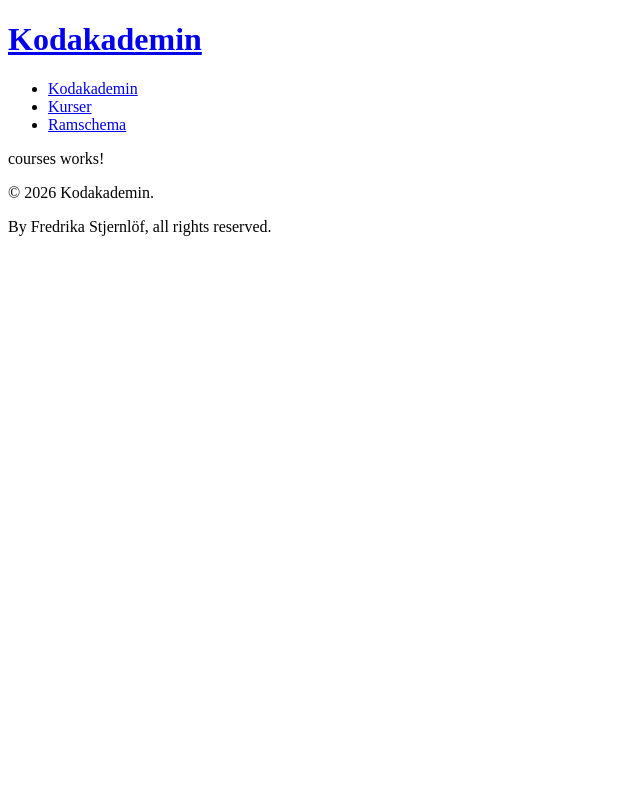
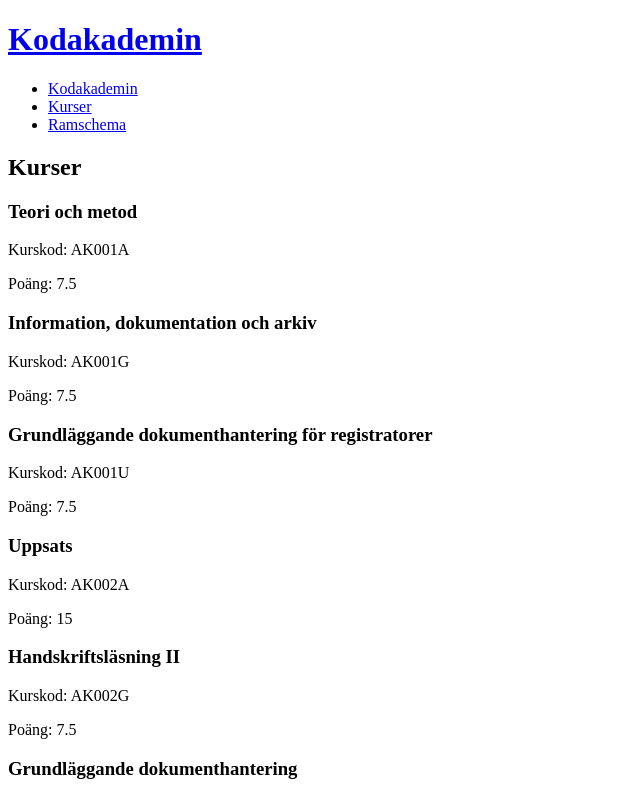
Before and after one commit to fredrikastjernlof/Kodakademin, an Angular app: page /kurser in a window 1280 px wide. Shown: the top 799 px of the page, without its empty margins (0-640 px from the left). Built offline with nearby package versions, Linux system fonts and the light colour scheme.

Commit message:
Display course data from JSON using Angular signals

```diff
--- a/src/app/pages/courses/courses.html
+++ b/src/app/pages/courses/courses.html
@@ -1 +1,18 @@
-<p>courses works!</p>
+<h2>Kurser</h2>
+
+@for (course of courses().slice(0, 20); track course.courseCode) {
+
+<article>
+    <h3>{{ course.courseName }}</h3>
+
+    <p>
+        Kurskod: {{ course.courseCode }}
+    </p>
+
+    <p>
+        Poäng: {{ course.points }}
+    </p>
+
+</article>
+
+}
--- a/src/app/pages/courses/courses.ts
+++ b/src/app/pages/courses/courses.ts
@@ -1,4 +1,5 @@
-import { Component } from '@angular/core';
+import { Component, inject } from '@angular/core';
+import { CourseService } from '../../services/course.service';
 
 @Component({
   selector: 'app-courses',
@@ -6,4 +7,16 @@ import { Component } from '@angular/core';
   templateUrl: './courses.html',
   styleUrl: './courses.scss',
 })
-export class Courses {}
+export class Courses {
+
+  // Inject the CourseService using Angular's dependency injection
+  private courseService = inject(CourseService);
+
+  // Update courses when the service data changes
+  courses = this.courseService.allCourses;
+
+  // Load courses when the component is initialized
+  constructor() {
+    this.courseService.loadCourses();
+  }
+}
```
